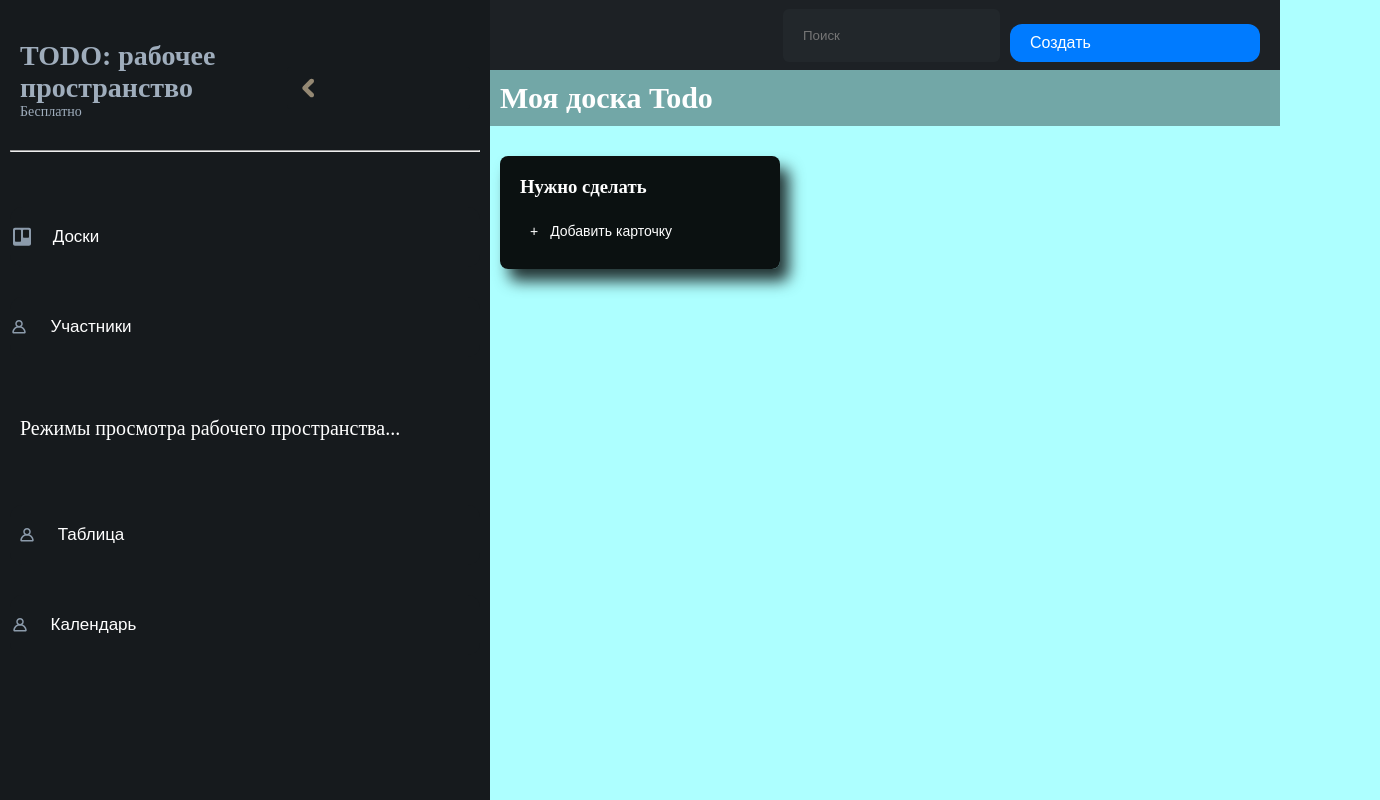
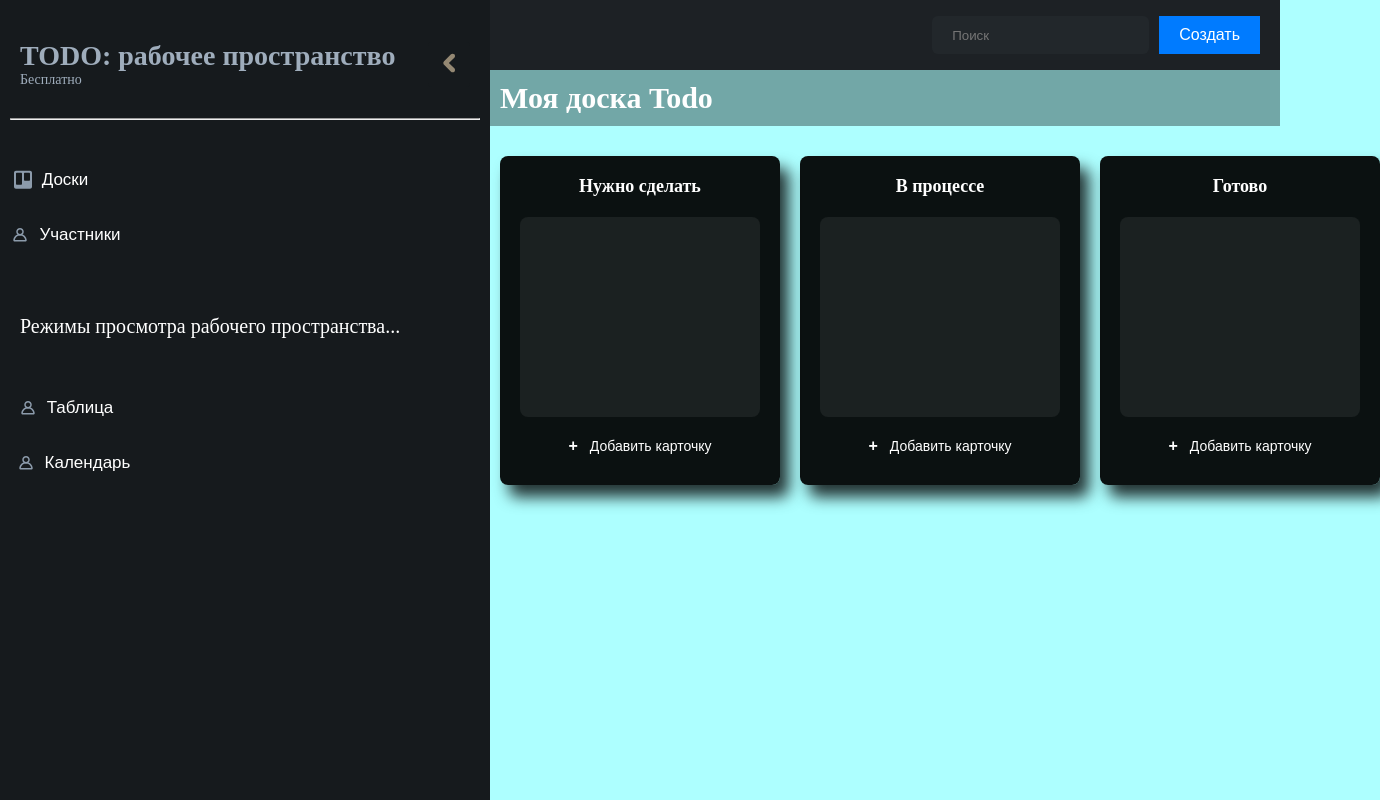
Before and after one commit to SamirSobirov/Todo_project_VUE, a Vue app: page / in a window 1280 px wide. Shown: the whole page, 1380 px wide, since content can reach past the window. Built offline with nearby package versions, Linux system fonts and the light colour scheme.

Commit message:
changed function

```diff
--- a/src/components/aside.vue
+++ b/src/components/aside.vue
@@ -1,3 +1,5 @@
+
+
 <template>
   <div>
     <aside :class="{'aside-block': true, 'hidden': !isAsideVisible}">
@@ -42,6 +44,7 @@
 </template>
 
 <script lang="ts">
+
 import { defineComponent, ref } from "vue";
 
 export default defineComponent({
@@ -63,6 +66,19 @@ export default defineComponent({
 
 
 <style lang="scss">
+
+.aside-block {
+  width: 250px;
+  height: 100%;
+  background-color: #333;
+  transition: transform 0.3s ease-in-out;
+
+  &.shifted {
+    transform: translateX(-250px);
+  }
+}
+
+
 .aside-block {
   width: 490px;
   height: 100vh;
@@ -131,6 +147,7 @@ export default defineComponent({
     .aside-button_1 {
       @extend .aside-button-base;
       padding-right: 380px;
+      width: 100%;
     }
 
     .aside-button_2 {
--- a/src/components/mainCard.vue
+++ b/src/components/mainCard.vue
@@ -1,22 +1,39 @@
 <template>
-  <main class="Cards_box">
-    <div class="card">
-        <h3>Нужно сделать</h3>
-        <div class="inside"></div>
+    <main class="board">
+      <div class="board__column">
+        <h3 class="board__title">Нужно сделать</h3>
+        <div class="board__cards"></div>
 
-
-        <button>
-            <p>+</p>
-            <p class="secondP">Добавить карточку</p>
+        <button class="board__add-button">
+          <p class="board__add-icon">+</p>
+          <p class="board__add-text">Добавить карточку</p>
         </button>
-
       </div>
 
+      <div class="board__column">
+        <h3 class="board__title">В процессе</h3>
+        <div class="board__cards"></div>
+
+        <button class="board__add-button">
+          <p class="board__add-icon">+</p>
+          <p class="board__add-text">Добавить карточку</p>
+        </button>
+      </div>
+
+      <div class="board__column">
+        <h3 class="board__title">Готово</h3>
+        <div class="board__cards"></div>
+
+        <button class="board__add-button">
+          <p class="board__add-icon">+</p>
+          <p class="board__add-text">Добавить карточку</p>
+        </button>
+      </div>
     </main>
   </template>
 
   <style lang="scss">
-.Cards_box {
+  .board {
     margin-top: 30px;
     padding-left: 500px;
     display: grid;
@@ -30,43 +47,68 @@
     @media (max-width: 480px) {
       grid-template-columns: 1fr;
     }
-}
 
-.Cards_box .card {
+    &__column {
+      display: flex;
+      flex-direction: column;
       align-items: center;
-    justify-content: center;
+      justify-content: space-between;
       height: 100%;
       width: 280px;
       background-color: #000000ee;
-  padding: 20px 20px;
+      padding: 20px;
       border-radius: 8px;
       box-shadow: 9px 12px 15px rgba(0, 0, 0, 0.8);
-  h3 {
+
+      & > h3 {
         color: white;
       }
-  p {
-    color: white;
+
+      & > .board__cards {
+        width: 100%;
+        height: 200px;
+        margin: 10px 0;
+        background-color: #ffffff11;
+        border-radius: 8px;
       }
     }
 
-button {
-    margin-top: 15px;
+    &__title {
+      color: white;
+      font-size: 18px;
+      font-weight: bold;
+      margin-bottom: 10px;
+    }
+
+    &__add-button {
       display: flex;
+      align-items: center;
+      justify-content: center;
+      gap: 12px;
       width: 250px;
-    gap: 12px;
       border: none;
-    background-color: #00000000;
+      background-color: transparent;
       font-size: 14px;
-    padding: 10px 10px;
+      padding: 10px;
       border-radius: 12px;
+      color: white;
 
       &:hover {
         background-color: #424242;
       }
     }
 
+    &__add-icon {
+      font-size: 16px;
+      font-weight: bold;
+    }
 
+    &__add-text {
+      font-size: 14px;
+    }
+  }
   </style>
+
 
 <script lang="ts">
 import { defineComponent } from "vue";
```
Lines whose indentation alone changed are shown as unchanged.
